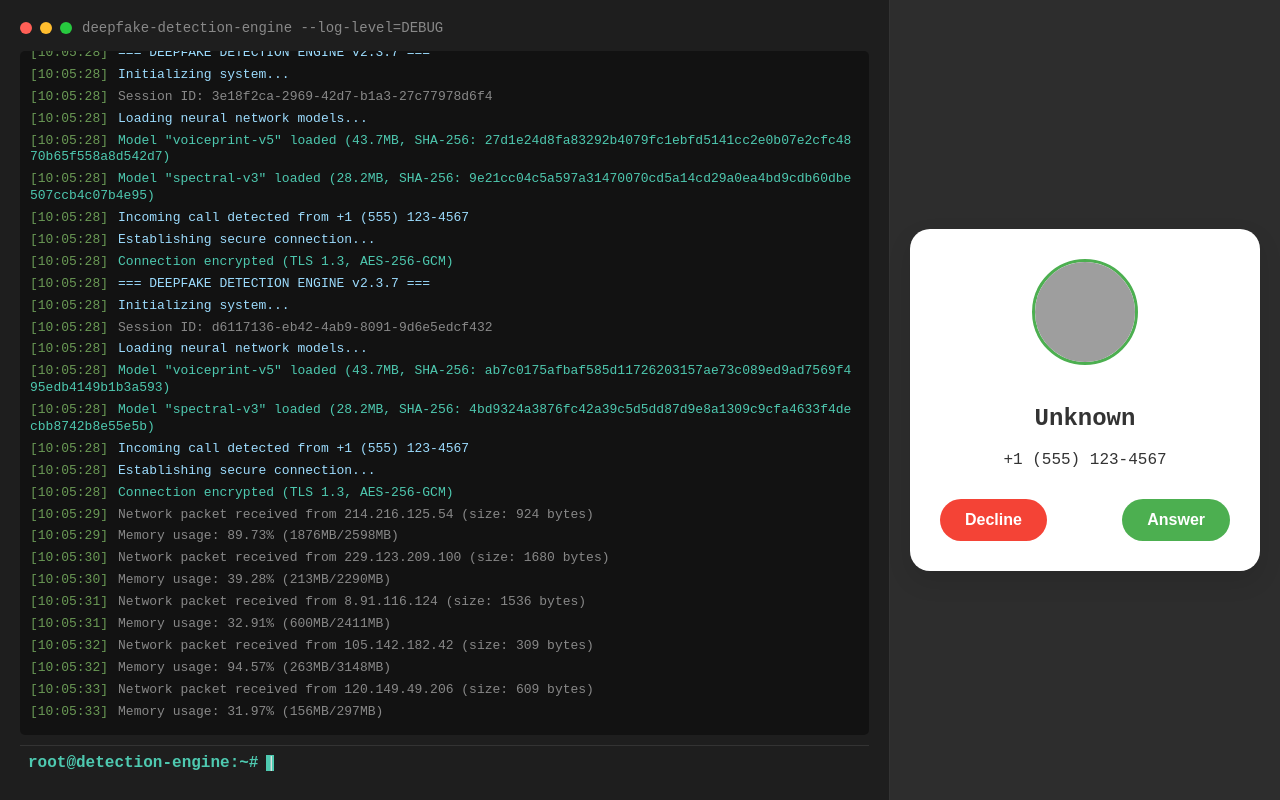
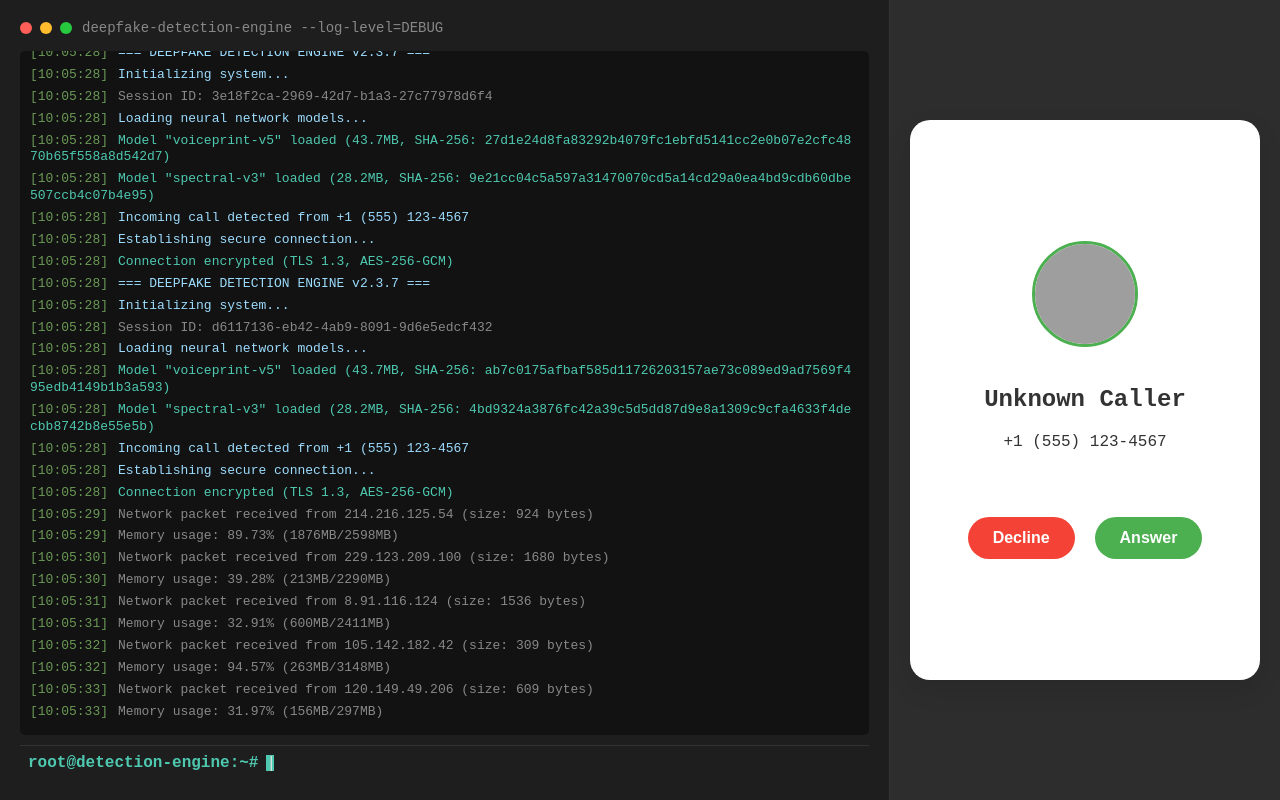
Before and after one commit to nachiketgalande1609/digital-arrest, a React (Vite) app: page / in a window 1280 px wide. Built offline with nearby package versions, Linux system fonts and the light colour scheme; grey boxes are pictures that could not be loaded.

Commit message:
UI fixes

```diff
--- a/src/App.css
+++ b/src/App.css
@@ -183,6 +183,11 @@ animation: fadeIn 0.2s ease-out;
   text-align: center;
   transition: all 0.3s ease;
   color: #333;
+  height: 500.65px;
+  display: flex;
+  flex-direction: column;
+  align-items: center;
+  justify-content:center;
 }
 
 /* Rest of your existing call screen styles remain the same */
@@ -201,8 +206,8 @@ animation: fadeIn 0.2s ease-out;
 
 .call-buttons {
   display: flex;
-  justify-content: space-between;
   margin-top: 20px;
+  gap: 20px;
 }
 
 .answer-btn, .decline-btn, .end-call-btn {
--- a/src/App.tsx
+++ b/src/App.tsx
@@ -41,7 +41,7 @@ const App: React.FC = () => {
   const [activeSpeaker, setActiveSpeaker] = useState<"caller" | "aditi">("caller");
 
   const [callerInfo] = useState<CallerInfo>({
-    name: "Unknown",
+    name: "Unknown Caller",
     number: "+1 (555) 123-4567",
     avatar: "https://img.freepik.com/premium-photo/male-customer-service-3d-cartoon-avatar-portrait_839035-522335.jpg",
   });
@@ -214,7 +214,7 @@ const App: React.FC = () => {
 
           return prev + (Math.random() * 3 + 2);
         });
-      }, 150);
+      }, 300);
 
       return () => clearInterval(analysisInterval);
     }
```
